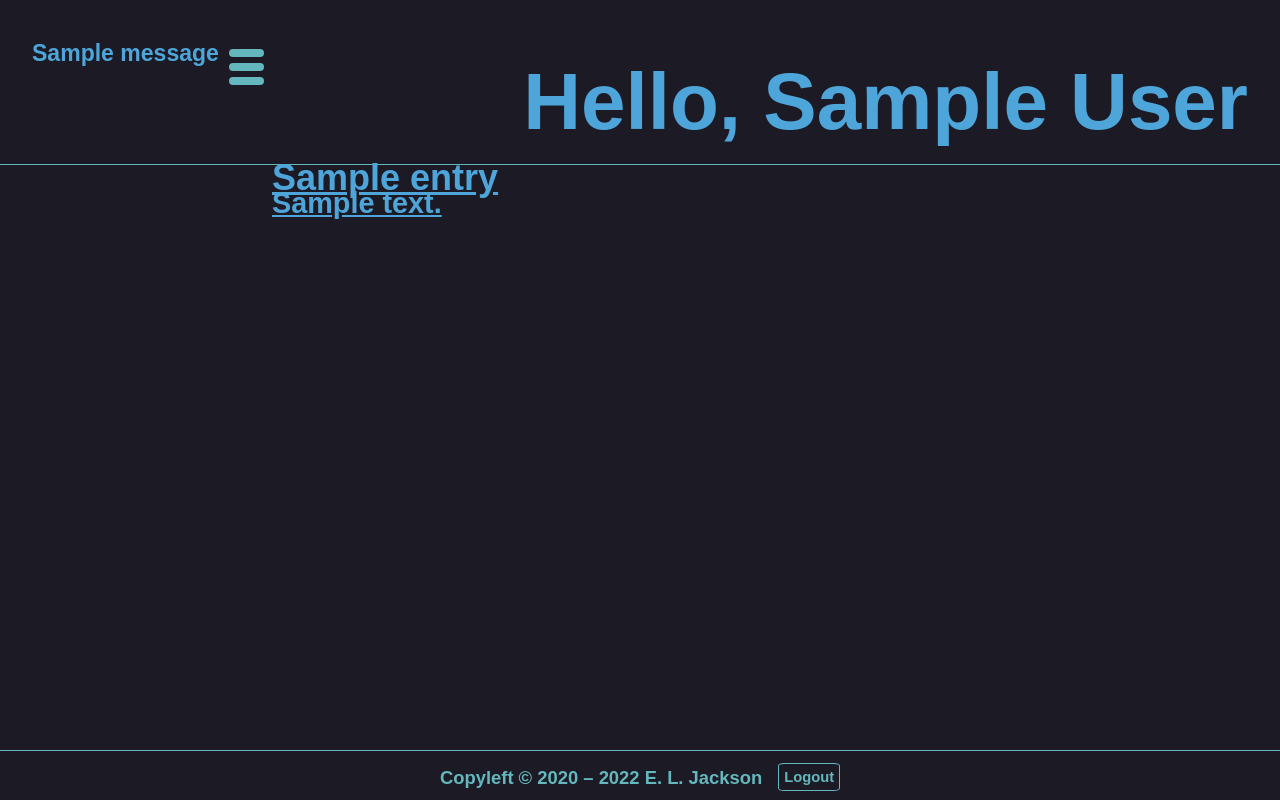
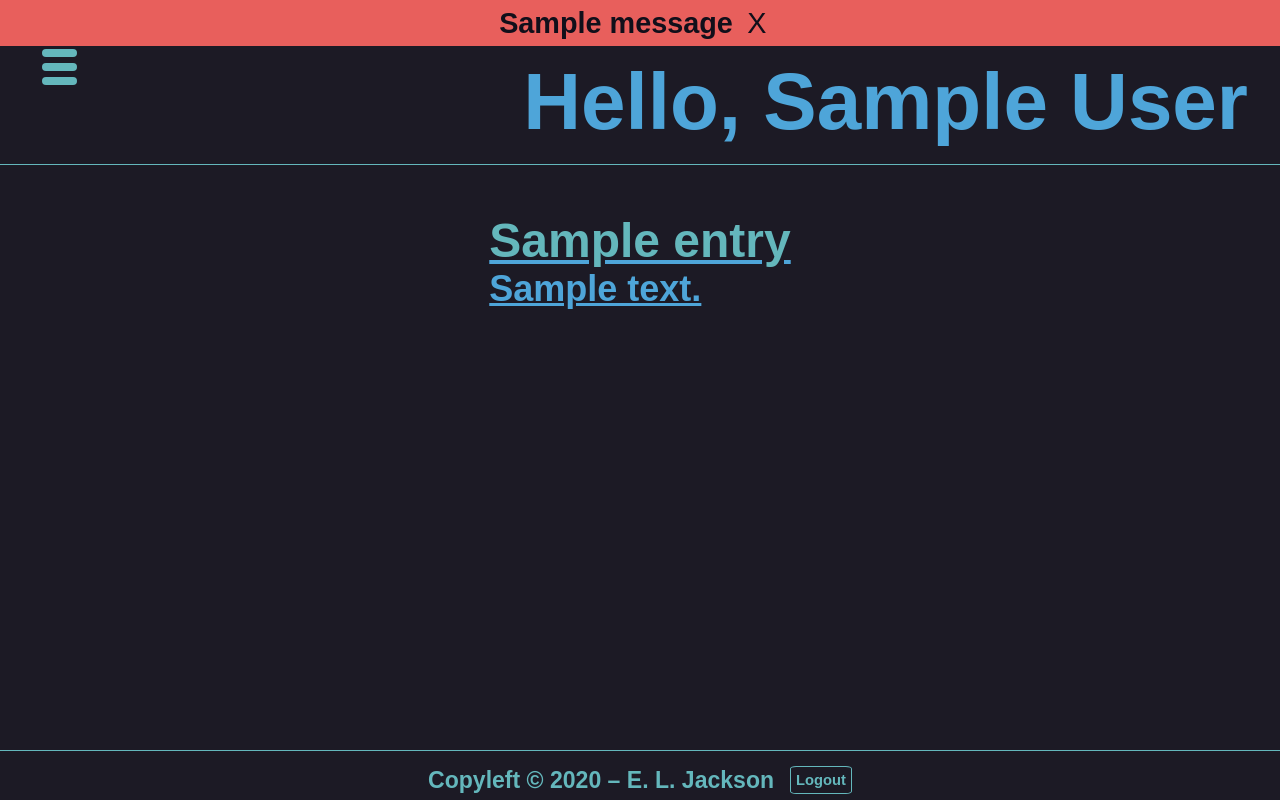
Before and after one commit to LinuxDragon57/Fang-CMS, a Flask app: page /cms/ in a window 1280 px wide. Run offline with Flask 3, Linux system fonts and the light colour scheme; the visitor is signed in with stand-in values (Sample User, id 1); tables that the repository leaves empty hold one stand-in row (values such as "Sample post"); one stand-in notice (Sample message) is shown; style sheets or scripts are compiled from the project's sources; parts of the project's set-up code (start-up, migrations or seed data) failed here and were passed over; some web fonts are replaced.

Commit message:
improved project static structure and patch some security holes

```diff
--- a/linuxdragon/__init__.py
+++ b/linuxdragon/__init__.py
@@ -30,12 +30,4 @@ def create_app():
     app.register_blueprint(cms_bp)
     app.add_template_global(mkpath, 'mkpath')
 
-    # Allow these template variables to be used application-wide
-    @app.context_processor
-    def copyleft_msg():
-        current_year = date.today().year
-        return dict(
-            copyleft_msg=f"Copyleft &copy; 2020 &ndash; {current_year} E. L. Jackson"
-        )
-
     return app
--- a/linuxdragon/auth.py
+++ b/linuxdragon/auth.py
@@ -2,14 +2,21 @@ import functools
 import pyotp
 from secrets import compare_digest
 
-from flask import (Blueprint, flash, g, redirect, render_template, request, session, url_for, make_response, abort)
+from flask import (
+    Blueprint, flash, g, redirect, render_template, request, session, url_for, make_response, abort, current_app
+)
 
 from werkzeug.security import generate_password_hash, check_password_hash
+from itsdangerous import Signer
 
 from linuxdragon.Models import db, Author
 from linuxdragon.security import decrypt
 
 auth_bp = Blueprint('auth', __name__, url_prefix='/auth/')
+
+
+def get_app_signature():
+    return Signer(current_app.config['SECRET_KEY'])
 
 
 @auth_bp.route('/login', methods=("GET", "POST"))
@@ -25,14 +32,16 @@ def login():
             error = "Username does not match any users in the database."
         elif not check_password_hash(user.passwd_hash, password):
             flash("Failed to authenticate your password.")
+            session.clear()
             abort(401)
 
         if not error:
             session.clear()
+            signature = get_app_signature()
             response = make_response(redirect(url_for('auth.verify_auth')))
             response.set_cookie(
-                key='pre-auth',
-                value=str(user.id),
+                key='pre-auth',  # Use itsdangerous.Signer to create a tamper-resistant cookie
+                value=signature.sign(str(user.id)).decode(),
                 path=url_for('auth.verify_auth'),
                 max_age=90,
                 secure=True,
@@ -47,9 +56,15 @@ def login():
 
 @auth_bp.route('/verify-auth', methods=("GET", "POST"))
 def verify_auth():
-    user_id = request.cookies.get('pre-auth')
-    if user_id is not None:  # Ensure the user_id has a non-null value.
-        user = Author.query.get(int(user_id))  # Access an instance of the Author class by its id.
+    user_id = None
+    signature = get_app_signature()
+    pre_auth_cookie = request.cookies.get("pre-auth")
+    if pre_auth_cookie:
+        user_id = int(signature.unsign(pre_auth_cookie.encode()))
+    else:
+        abort(401)
+    if user_id:  # Ensure the user_id has a non-null value.
+        user = Author.query.get(user_id)  # Access an instance of the Author class by its id.
         if user.totp_secret is None:  # If the user doesn't have an MFA method set up.
             return add_logged_in_user(user)
         elif user.totp_secret:  # If the user has TOTP set up.
@@ -63,7 +78,11 @@ def verify_auth():
                     return add_logged_in_user(user)
                 else:
                     flash("Failed to verify TOTP Method.")
-                    abort(401)
+                    # Replace the former 'pre-auth' cookie with an expired cookie that has a NULL value,
+                    # and return a 401 HTTP Status Code.
+                    response = make_response(abort(401))
+                    response.delete_cookie('pre-auth')
+                    return response
             else:
                 return render_template('auth/totp.html')
     else:
--- a/linuxdragon/cms.py
+++ b/linuxdragon/cms.py
@@ -68,7 +68,7 @@ def create():
 @cms_bp.route('/read')
 @login_required
 def read():
-    post_id = request.args.get('post_id', None,  int)
+    post_id = request.args.get('post_id')
     if post_id is None:
         return redirect(url_for('cms.index'))
     elif post_id is not None:
--- a/linuxdragon/static/_base.scss
+++ b/linuxdragon/static/_base.scss
@@ -37,25 +37,25 @@ h1 {
 }
 
 h2 {
-  font-size: 2.25rem;
+  font-size: 3rem;
   font-family: "Oxanium Bold", sans-serif;
-  color: var(--accent-color-1);
+  color: var(--accent-color);
   padding: 0;
   margin-top: 0;
 }
 
 h3 {
-  font-size: 1.8rem;
+  font-size: 2.25rem;
   font-family: "Oxanium ExtraBold", sans-serif;
 }
 
 h4 {
-  font-size: 1.44rem;
+  font-size: 1.8rem;
   font-family: "Oxanium Medium", sans-serif;
 }
 
 h5 {
-  font-size: 1.15rem;
+  font-size: 1.44rem;
   font-family: "Oxanium Regular", sans-serif;
 }
 
@@ -71,6 +71,16 @@ p, ul, ol {
   margin: 1em 4em;
   line-height: 1.5;
   width: 50rem;
+}
+
+button:not(#menuBtn) {
+  font-size: 1.8rem;
+  font-family: "Oxanium ExtraBold", sans-serif;
+  padding: 0.25rem;
+  margin: 0;
+  width: 5rem;
+  height: auto;
+  border-radius: 10px;
 }
 
 a:link {
@@ -94,13 +104,6 @@ div#layout {
   position: relative;
   left: 0;
   padding-left: 0;
-}
-
-main {
-  padding: 0 2em;
-  max-width: 800px;
-  margin: 0 auto 50px;
-  line-height: 1.6em;
 }
 
 header {
@@ -254,3 +257,68 @@ a#loginBtn:active, a#logoutBtn:active {
   box-shadow: 0 3px #263943;
   transform: translateY(6px);
 }
+
+main {
+  width: 100%;
+  margin: 1.5rem 0;
+  padding: 1.5rem;
+  display: flex;
+  flex-flow: row wrap;
+  align-items: flex-start;
+  justify-content: center;
+}
+
+a.postLink, div.listEntry {
+
+}
+
+h2#entryTitle {
+
+}
+
+h3#entryDescription {
+
+}
+
+a.btnLink {
+
+}
+
+div#actionBtns {
+
+}
+
+button#cancelBtn {
+  color: var(--secondary-bg-color);
+  background-color: var(--error-color);
+}
+
+button#submitBtn {
+
+}
+
+div#flashedMessage {
+  position: fixed;
+  top: 0;
+  width: 100vw;
+  height: max-content;
+  margin: 0;
+  padding: 0.10rem;
+  background-color: var(--error-color);
+  display: flex;
+  flex-flow: row nowrap;
+  align-items: center;
+  justify-content: center;
+  & h4 {
+    color: var(--secondary-bg-color);
+    font-family: "Oxanium ExtraBold", sans-serif;
+    font-weight: 900;
+  }
+  & button#closeMsg {
+    background-color: transparent;
+    color: var(--secondary-bg-color);
+    width: 3rem;
+    border: solid 0.5px transparent;
+    cursor: pointer;
+  }
+}
--- a/linuxdragon/static/_normform.scss
+++ b/linuxdragon/static/_normform.scss
@@ -260,7 +260,7 @@ form.normform input[type=reset] {
   border-radius: 4px;
   cursor: pointer;
   display: inline-block;
-  margin: 0;
+  margin: 1rem 0;
   padding: 12px 15px;
   position: relative;
   -webkit-appearance: none;
@@ -268,11 +268,11 @@ form.normform input[type=reset] {
   appearance: none;
   width: 100%;
   top: 0;
+  &:hover {
+    box-shadow: 0 5px 10px 0 rgba(0,0,0,0.1);
+  }
 }
-form.normform input[type=submit]:hover,
-form.normform input[type=reset]:hover {
-  box-shadow: 0 5px 10px 0 rgba(0,0,0,0.1);
-}
+
 form.normform input[type=submit]:focus {
   border-color: rgba(0,0,0,0.6);
 }
@@ -283,10 +283,11 @@ form.normform input[type="submit"] {
   background: var(--nf-main-color);
   border: 1px solid #4A90E2;
   color: white;
+  &:hover {
+    background: var(--nf-main-color-hover-color);
+  }
 }
-form.normform input[type=submit]:hover {
-  background: var(--nf-main-color-hover-color);
-}
+
 form.normform input[type="reset"] {
   background: white;
   border: 1px solid lightgrey;
@@ -295,10 +296,11 @@ form.normform input[type="reset"] {
 
 form.normform .inline-buttons {
   display: flex;
+  & input:first-of-type {
+    margin-right: 10px;
+  }
 }
-form.normform .inline-buttons input:first-of-type {
-  margin-right: 10px;
-}
+
 form.normform .inline-buttons input[type=submit],
 form.normform .inline-buttons input[type=reset] {
   width: 50%;
--- a/linuxdragon/static/cms.scss
+++ b/linuxdragon/static/cms.scss
@@ -1,4 +1,5 @@
 @use 'base';
+@use 'normform';
 
 a#logo, img#logo {
     display: none;
--- a/linuxdragon/templates/auth/auth.html
+++ b/linuxdragon/templates/auth/auth.html
@@ -9,7 +9,8 @@
 {% endblock %}
 
 {% block heading %}
-    <h1>LinuxDragon.dev - {% block subHeading %}{% endblock %}</h1>
+    <h1>LinuxDragon.dev</h1>
+    <h2>{% block subHeading %}{% endblock %}</h2>
 {% endblock %}
 
 {% block stylesheets %}
--- a/linuxdragon/templates/auth/user_settings.html
+++ b/linuxdragon/templates/auth/user_settings.html
@@ -9,7 +9,7 @@
 {% endblock %}
 
 {% block content %}
-    <form class="normform" method="post">
+    <form class="normform" id="accountSettings" method="post">
         <label for="username">Change Username</label>
         <input name="username" id="username" autofocus placeholder="{{ g.user['username'] }}">
         <label for="newPassword">New Password</label>
@@ -19,7 +19,9 @@
         <label for="password">Current Password</label>
         <input type="password" name="password" id="password" required>
         <input type="submit" name="update" value="Update">
-        <input type="submit" name="cancel" value="Cancel">
+        <a id="btnLink" href="{{ url_for('cms.index') }}">
+            <input id="cancelBtn" type="button" name="cancel" value="Cancel">
+        </a>
     </form>
 {% endblock %}
 
--- a/linuxdragon/templates/base.html
+++ b/linuxdragon/templates/base.html
@@ -19,7 +19,10 @@
             {% with messages = get_flashed_messages() %}
                 {% if messages %}
                     {% for message in messages %}
-                        <h4 class="flash" id="notification">{{ message }}</h4>
+                        <div id="flashedMessage">
+                            <h4>{{ message }}</h4>
+                            <button id="closeMsg" onclick="closeFlashedMsgs()">X</button>
+                        </div>
                     {% endfor %}
                 {% endif %}
             {% endwith %}
@@ -42,8 +45,9 @@
 
         <footer>
             <h5>
-                <a id="softwareLicense" href="https://www.gnu.org/licenses/agpl-3.0.en.html"
-                    target="_blank">{{ copyleft_msg|safe }}</a>
+                <a id="softwareLicense" href="https://www.gnu.org/licenses/agpl-3.0.en.html" target="_blank">
+                    Copyleft &copy; 2020 &ndash; <span id="year"></span> E. L. Jackson
+                </a>
             </h5>
             <h6 id="dynamicFooter">
                 {% block dynamicFooter %}{% endblock %}
--- a/linuxdragon/templates/cms/cms_landing.html
+++ b/linuxdragon/templates/cms/cms_landing.html
@@ -1,14 +1,14 @@
 {% extends 'cms/cms.html' %}
 
-{% block subTitle %}{% endblock %}
+{% block subTitle %}{{ current_user_name }}'s Content{% endblock %}
 
 {% block navMenuItems %}
     <ul id="navMenu">
-    <li class="navItem"><a class="navBtn" href="{{ url_for('cms.create') }}">Write New Post</a></li>
-    <li class="navItem"><a class="navBtn" href="{{ url_for('cms.read') }}">View Current Posts</a></li>
-    <li class="navItem"><a class="navBtn" href="{{ url_for('cms.update') }}">Edit an Existing Post</a></li>
-    <li class="navItem"><a class="navBtn" href="{{ url_for('cms.delete') }}">Delete an Existing Post</a></li>
-    <li class="navItem"><a class="navBtn" href="{{ url_for('auth.account_settings') }}">Manage Account</a></li>
+    <li id="navItem"><a id="navBtn" href="{{ url_for('cms.create') }}">Write New Post</a></li>
+    <li id="navItem"><a id="navBtn" href="{{ url_for('cms.read') }}">View Current Posts</a></li>
+    <li id="navItem"><a id="navBtn" href="{{ url_for('cms.update') }}">Edit an Existing Post</a></li>
+    <li id="navItem"><a id="navBtn" href="{{ url_for('cms.delete') }}">Delete an Existing Post</a></li>
+    <li id="navItem"><a id="navBtn" href="{{ url_for('auth.account_settings') }}">Manage Account</a></li>
     </ul>
 {% endblock %}
 
```
Also changed, not shown: linuxdragon/commands.py (+6 -3 lines), linuxdragon/static/ui.ts (+34 -0 lines), linuxdragon/templates/cms/create_post.html (+5 -2 lines), linuxdragon/templates/cms/delete_post.html (+6 -4 lines), linuxdragon/templates/cms/read_post.html (+10 -8 lines), linuxdragon/templates/cms/update_post.html (+7 -1 lines), linuxdragon/templates/error_pages/405.html (added).
